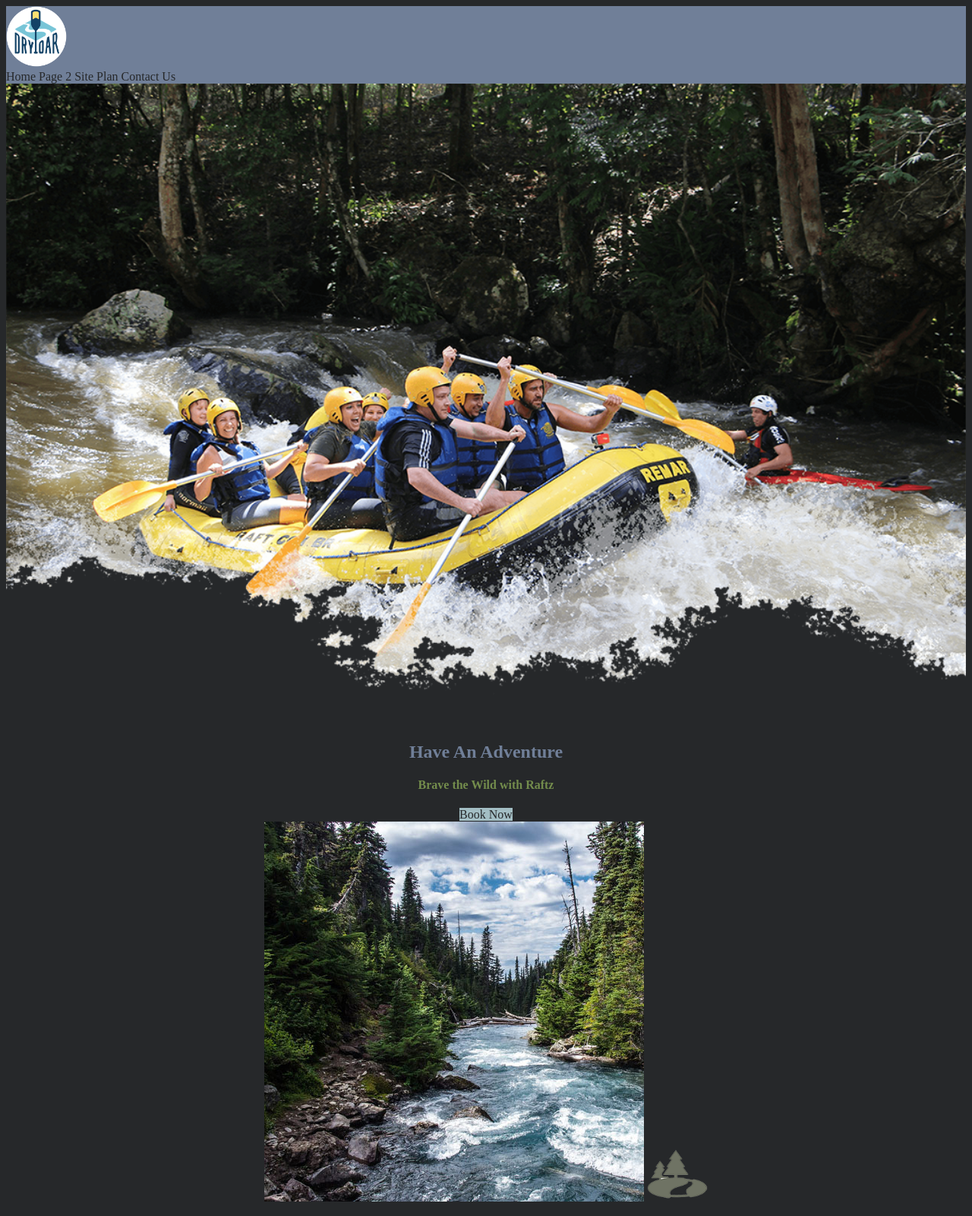
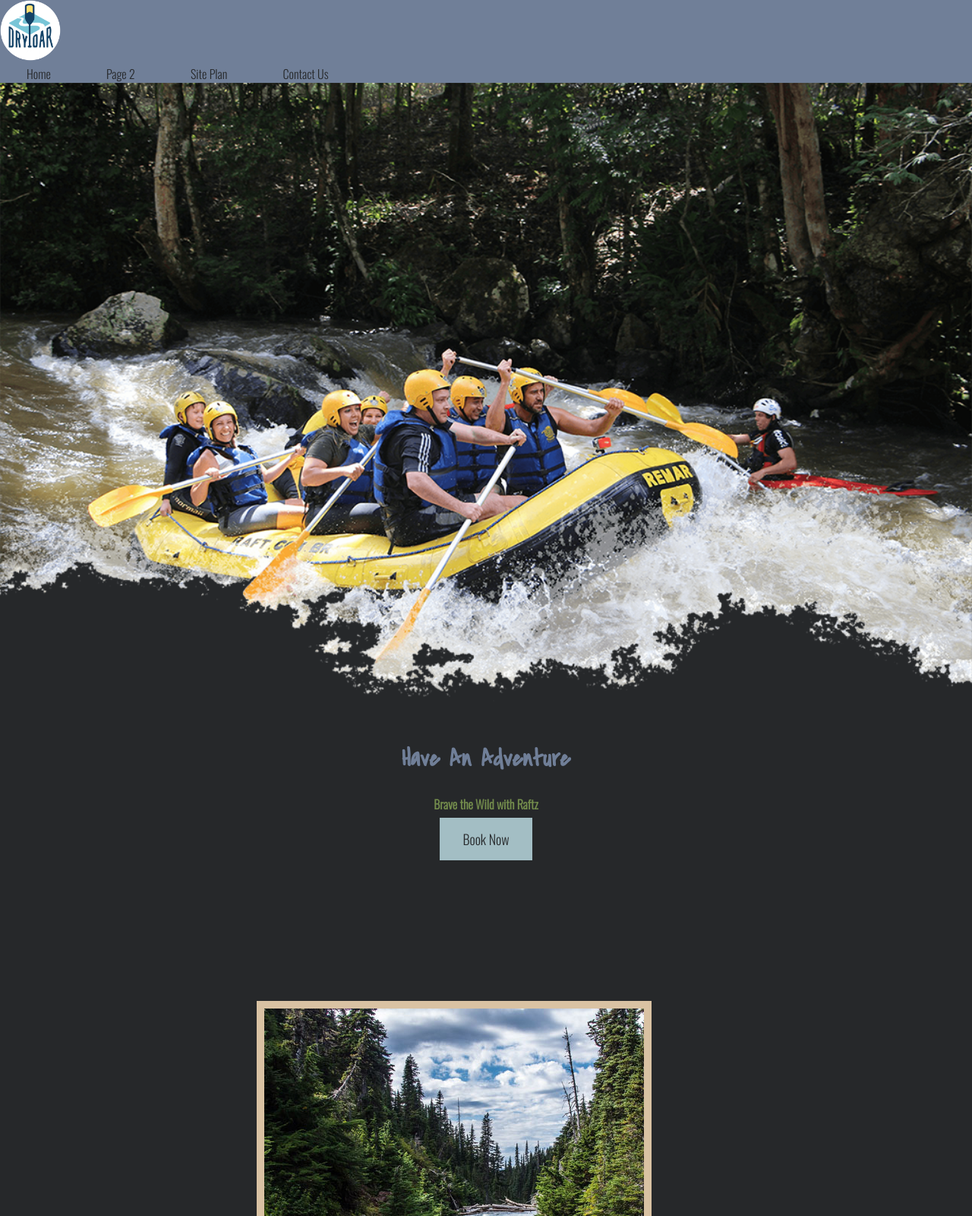
Before and after one commit to SharkzCodez/wdd130, a plain HTML site: page wwr/index.html in a window 1280 px wide. Shown: the top 1600 px of the page at 76% size. Drawn offline with nearby package versions, Linux system fonts and the light colour scheme.

Commit message:
Added more css

```diff
--- a/wwr/styles/style.css
+++ b/wwr/styles/style.css
@@ -1,3 +1,7 @@
+@import url('https://fonts.googleapis.com/css2?family=Covered+By+Your+Grace&family=Oswald:wght@300&display=swap');
+
+
+
 #content {
     max-width: 1600px;
     margin: 0 auto;
@@ -23,14 +27,25 @@ main section {
 }
 
 body {
+    font-family: "Oswald", Helvetica, sans-serif;
     background-color: #26282A;
+    margin: 0;
+    padding: 0;
 }
+
+h2 {
+    margin: 0;
+}
+
 header {
     background-color: #707F98;
 }
 
 .home-title {
+    font-family: "Covered By Your Grace", Helvetica, sans-serif;
+    font-size: 2em;
     color: #707F98;
+    margin-top: 10px;
 }
 
 h4 {
@@ -42,10 +57,14 @@ h4 {
 }
 
 .msg p {
+    font-size: .8em;
     color: #26282A;
+    padding-bottom: 15px;
 }
 
 nav a {
+    text-decoration: none;
+    padding: 35px;
     color: #26282A;
     text-decoration: none;
 }
@@ -54,27 +73,47 @@ nav a:hover {
 }
 
 .book, .join {
+    font-size: 18px;
     background-color: #A3BEC4;
     color: #26282A;
     text-decoration: none;
+    padding: 15px 30px;
+    margin-top: 50px;
 }
 
 .book:hover, .join:hover {
     background-color: #707F98;
-    color: #738C4C;
+    color: #26282A;
+    border-radius: 5px;
 }
 
 #background {
     background-color: #738C4C;
 }
 
+.card-img {
+    border: 10px solid #d9c2a3;
+}
+
+main section img {
+    box-sizing: border-box;
+}
+
+.rivers-card, .camping-card, .rapids-card {
+    margin: 200px 0;
+}
+
 .msg {
     background-color: #A3BEC4;
+    line-height: 1.5em;
+    padding: 35px;
 }
 
 footer {
     background-color: #707F98;
     color: #26282A;
+    padding: 25px 50px;
+    margin-top: 200px;
 }
 
 footer a {
@@ -94,14 +133,23 @@ footer p a:hover {
     text-decoration: underline;
 }
 
+footer .social img {
+    padding-top: 15px;
+}
+
 .logo {
     width: 80px;
 }
 
 .icon {
     width: 80px;
+    padding-top: 10px;
 }
 
 #hero-img {
     width: 100%;
 }
+
+#logo_link {
+    padding-top: 5px;
+}
```
